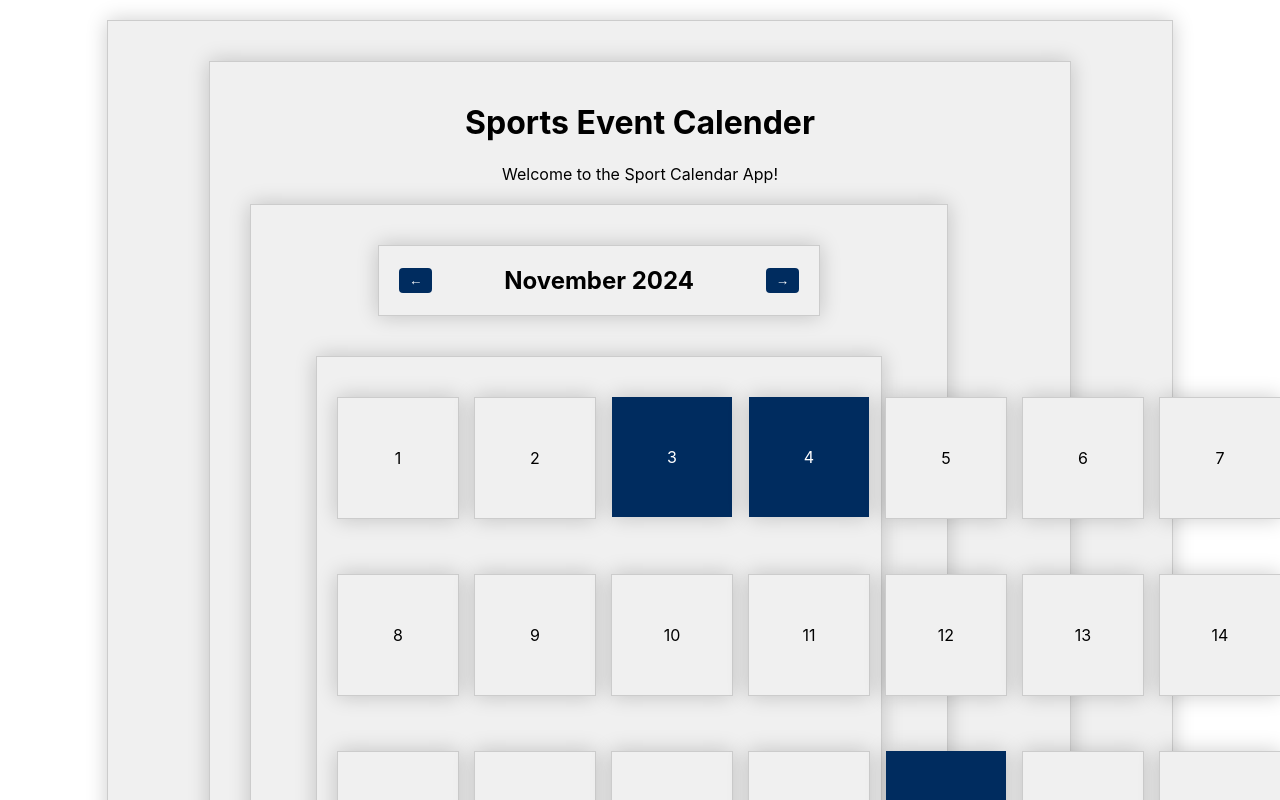
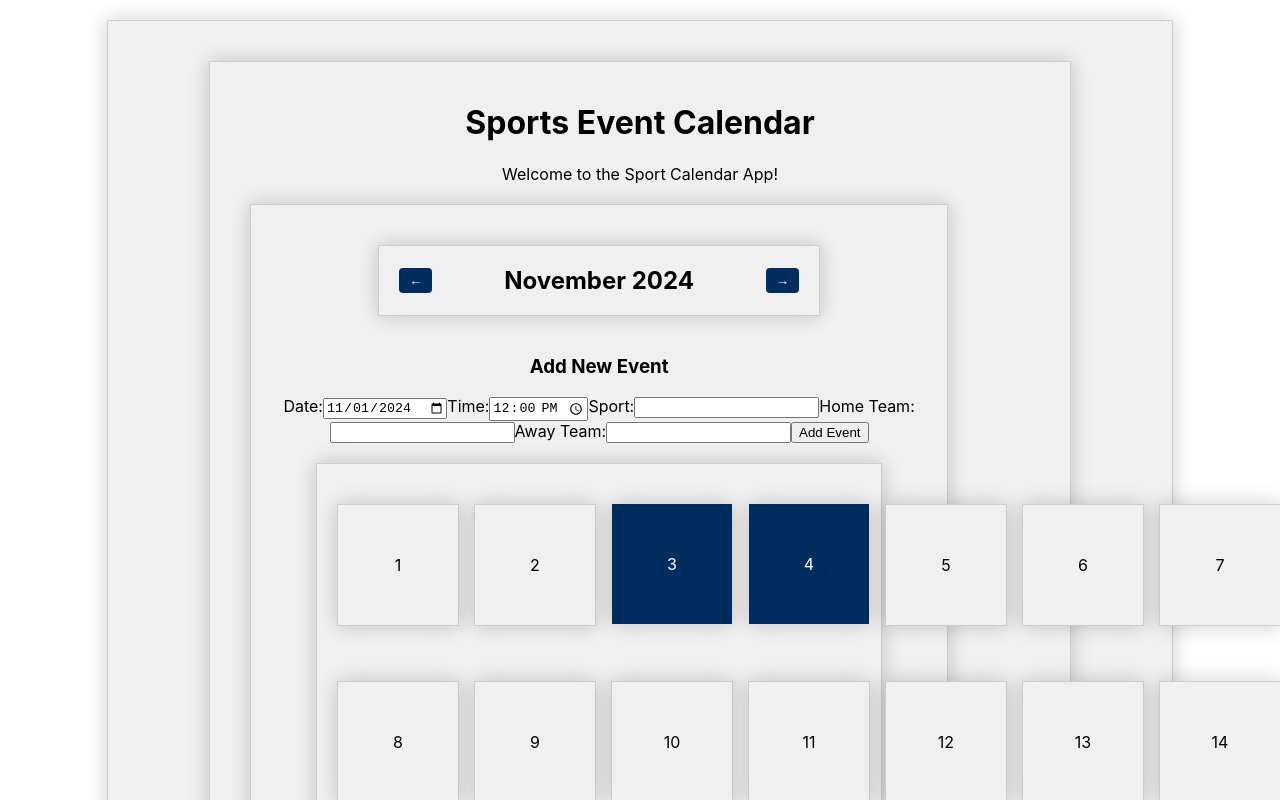
Before and after one commit to Jeeems10/sport-calendar-sportradar-ponce, a React (Create React App) app: page / in a window 1280 px wide. Shown: the top 800 px of the page. Built offline with nearby package versions, Linux system fonts and the light colour scheme.

Commit message:
-Add functionality to allow users to add new events dynamically - Added a form component for users to input event details (date, time, sport, teams). - Integrated the form into the calendar to add events during runtime. - Ensured that new events are reflected in the calendar view immediately.

```diff
--- a/src/App.js
+++ b/src/App.js
@@ -1,23 +1,27 @@
-import React from 'react'
+import React, { useState } from 'react';
 import Calendar from './components/Calendar';
 import sportData from './data/sportData.json';
-import './App.css'
+import './App.css';
 import { BrowserRouter as Router, Routes, Route } from 'react-router-dom';
 import EventDetail from './components/EventDetail';
 
+function App() {
+  const [events, setEvents] = useState(sportData.data); // Kombiniere bestehende Events und neue Events
 
-function App() {
+  const addEvent = (newEvent) => {
+    setEvents((prevEvents) => [...prevEvents, newEvent]); // Füge neue Events hinzu
+  };
+
   return (
     <Router>
-    <div className="App">
-     <h1>Sports Event Calender</h1>
-     <p>Welcome to the Sport Calendar App!</p>
-     <Routes>
-      <Route path='/' element={<Calendar events={sportData.data} />} />
-      <Route path='/event/:eventId' element={<EventDetail events={sportData.data} />} />
-     </Routes>
-
-    </div>
+      <div className="App">
+        <h1>Sports Event Calendar</h1>
+        <p>Welcome to the Sport Calendar App!</p>
+        <Routes>
+          <Route path="/" element={<Calendar events={events} addEvent={addEvent} />} />
+          <Route path="/event/:eventId" element={<EventDetail events={events} />} />
+        </Routes>
+      </div>
     </Router>
   );
 }
--- /dev/null
+++ b/src/components/AddEventForm.js
@@ -0,0 +1,91 @@
+import React, { useState } from 'react';
+
+const AddEventForm = ({ currentDate, addEvent }) => {
+  const [formData, setFormData] = useState({
+    dateVenue: currentDate.toISOString().split('T')[0],
+    timeVenueUTC: '12:00:00',
+    sport: '',
+    homeTeam: '',
+    awayTeam: '',
+  });
+
+  const handleChange = (e) => {
+    const { name, value } = e.target;
+    setFormData((prevData) => ({
+      ...prevData,
+      [name]: value,
+    }));
+  };
+
+  const handleSubmit = (e) => {
+    e.preventDefault();
+    const newEvent = {
+      ...formData,
+      id: `${Date.now()}`, // Unique ID
+      homeTeam: { name: formData.homeTeam },
+      awayTeam: { name: formData.awayTeam },
+    };
+    addEvent(newEvent);
+    setFormData({
+      dateVenue: currentDate.toISOString().split('T')[0],
+      timeVenueUTC: '12:00:00',
+      sport: '',
+      homeTeam: '',
+      awayTeam: '',
+    });
+  };
+
+  return (
+    <form onSubmit={handleSubmit} className="add-event-form">
+      <h3>Add New Event</h3>
+      <label>
+        Date:
+        <input
+          type="date"
+          name="dateVenue"
+          value={formData.dateVenue}
+          onChange={handleChange}
+        />
+      </label>
+      <label>
+        Time:
+        <input
+          type="time"
+          name="timeVenueUTC"
+          value={formData.timeVenueUTC}
+          onChange={handleChange}
+        />
+      </label>
+      <label>
+        Sport:
+        <input
+          type="text"
+          name="sport"
+          value={formData.sport}
+          onChange={handleChange}
+        />
+      </label>
+      <label>
+        Home Team:
+        <input
+          type="text"
+          name="homeTeam"
+          value={formData.homeTeam}
+          onChange={handleChange}
+        />
+      </label>
+      <label>
+        Away Team:
+        <input
+          type="text"
+          name="awayTeam"
+          value={formData.awayTeam}
+          onChange={handleChange}
+        />
+      </label>
+      <button type="submit">Add Event</button>
+    </form>
+  );
+};
+
+export default AddEventForm;
--- a/src/components/Calendar.js
+++ b/src/components/Calendar.js
@@ -1,10 +1,11 @@
 import React, { useState } from 'react';
 import { useNavigate } from 'react-router-dom';
 import './Calendar.css';
+import AddEventForm from './AddEventForm';
 
-const Calendar = ({ events }) => {
+const Calendar = ({ events, addEvent }) => {
   const navigate = useNavigate();
-  const [currentDate, setCurrentDate] = useState(new Date(2024, 10, 1));
+  const [currentDate, setCurrentDate] = useState(new Date(2024, 10, 1)); // Standardmäßig November 2024
 
   const daysInMonth = (month, year) => new Date(year, month + 1, 0).getDate();
 
@@ -41,6 +42,7 @@ const Calendar = ({ events }) => {
         </h2>
         <button onClick={() => changeMonth(1)}>→</button>
       </div>
+      <AddEventForm currentDate={currentDate} addEvent={addEvent} />
       <div className="calendar">
         {days.map((day) => {
           const eventsForDay = getEventsForDay(day);
```
